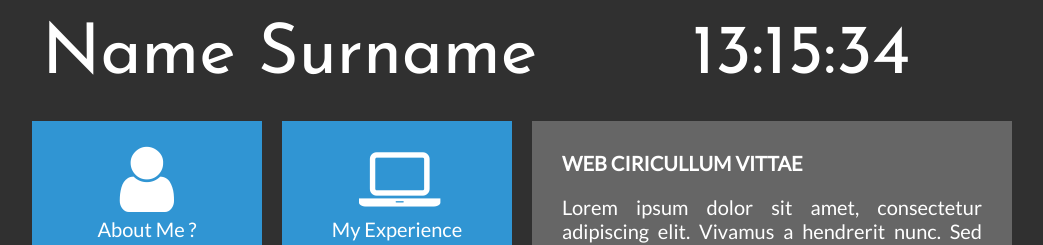
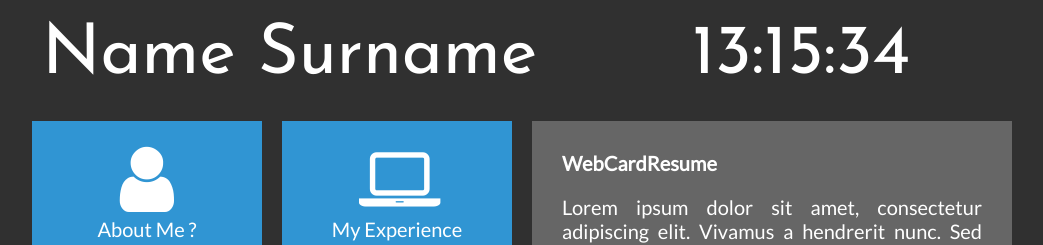
Before and after one commit to DawidVVisniewski/webcardresume-, a plain HTML site: page index.html in a window 1280 px wide. Shown: the top 245 px of the page, without its empty margins (118-1161 px from the left). Drawn offline with Linux system fonts and the light colour scheme.

Commit message:
Update index.html

```diff
--- a/index.html
+++ b/index.html
@@ -55,7 +55,7 @@
 
 <div class="square">
 
-<div class="tile5"> <b>WEB CIRICULLUM VITTAE</b> <br/>
+<div class="tile5"> <b>WebCardResume</b> <br/>
 <p> Lorem ipsum dolor sit amet, consectetur adipiscing elit. Vivamus a hendrerit nunc. Sed ullamcorper nec ipsum in gravida. Donec finibus sollicitudin tristique. Aliquam erat volutpat. Ut leo lorem, vulputate quis ultrices in, hendrerit sit amet nisl. Integer rutrum fringilla nisi, id lacinia augue cursus non.</p>
 
 
```
